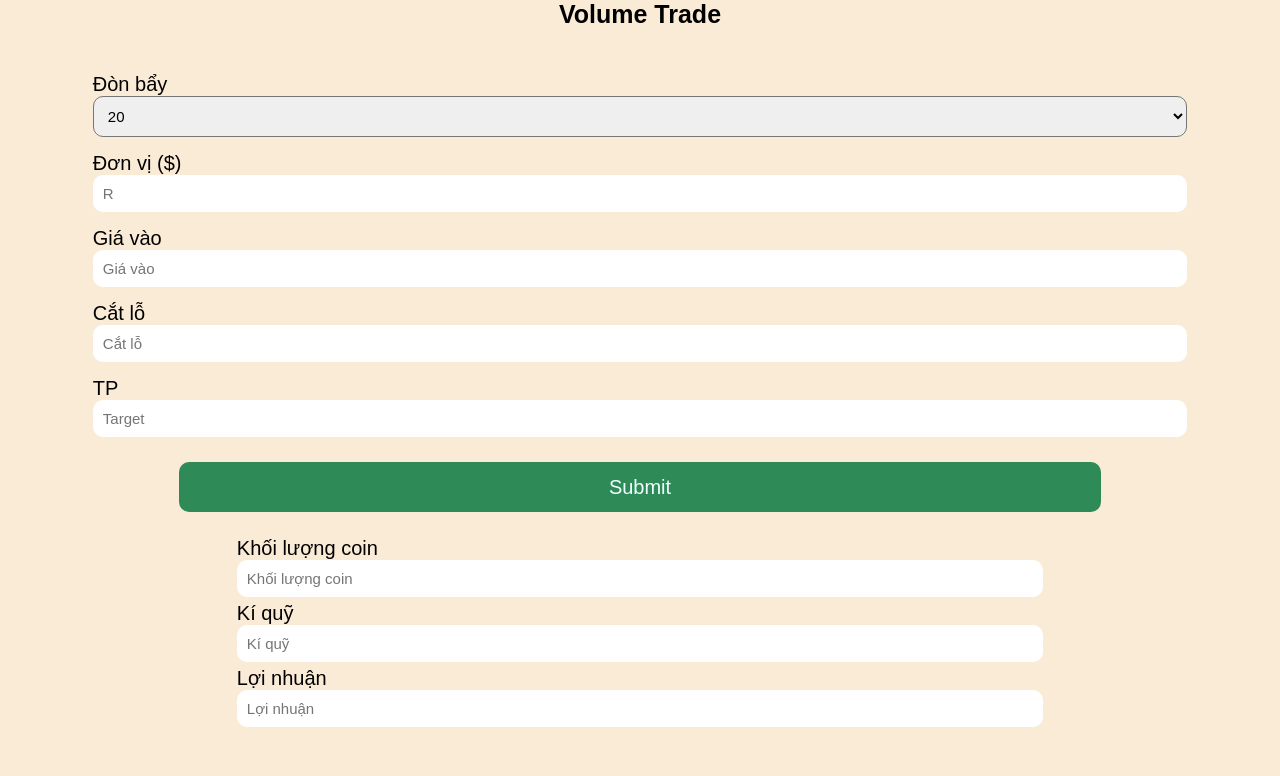
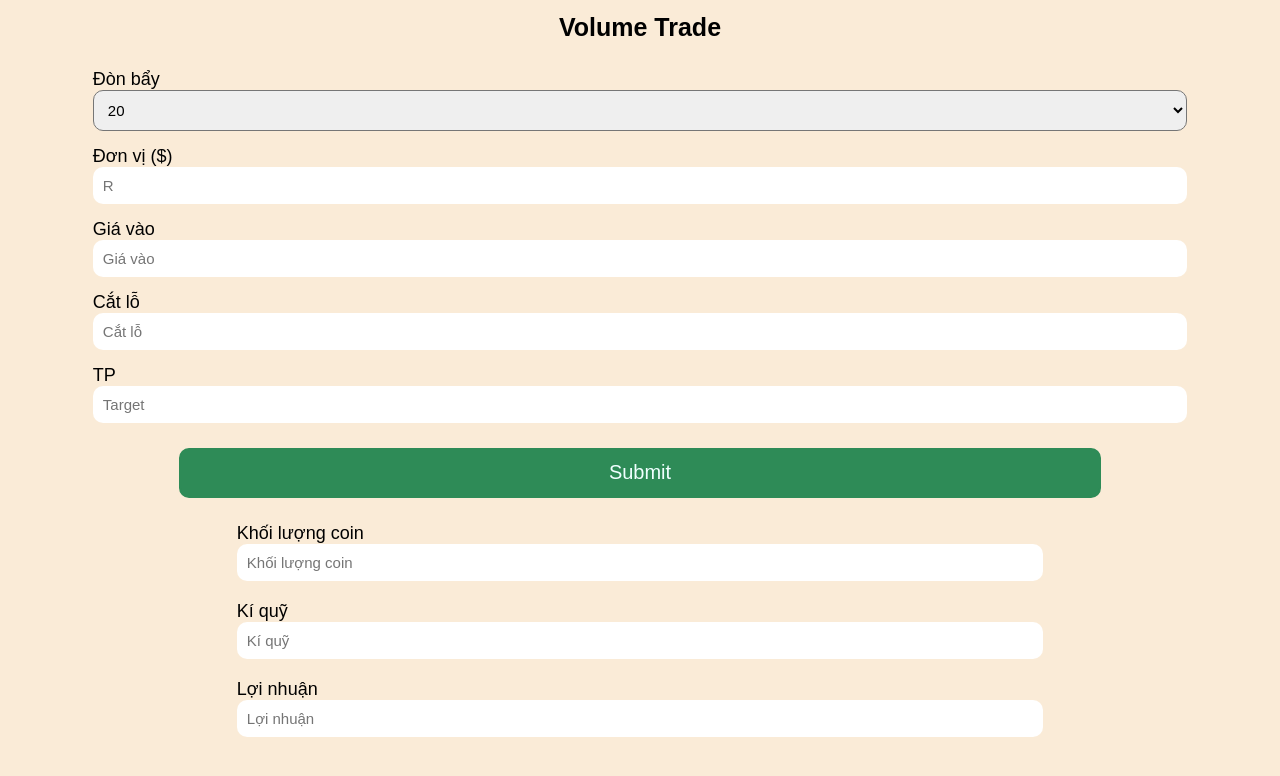
Before and after one commit to havandang973/volume_trade, a plain HTML site: page index.html in a window 1280 px wide. Drawn offline with Linux system fonts and the light colour scheme; a web font is replaced by a local one.

Commit message:
first-commit

```diff
--- a/index.css
+++ b/index.css
@@ -6,7 +6,6 @@
 
 html {
     font-family: 'Mobile Font', sans-serif;
-
 }
 
 .container {
@@ -16,6 +15,7 @@ html {
     display: flex;
     justify-content: center;
     align-items: center;
+    overflow: hidden;
 }
 
 .content {
@@ -26,13 +26,13 @@ html {
     flex-direction: column;
     justify-content: center;
     align-items: center;
+    margin-top: 5px;
 }
 
 h1 {
     position: absolute;
     font-size: 25px;
-    top: 0;
-
+    top: 10px;
 }
 
 #form_content{
@@ -53,7 +53,7 @@ h1 {
 }
 
 label {
-    font-size: 20px;
+    font-size: 18px;
 }
 
 select {
@@ -91,10 +91,11 @@ button {
 
 #form-submit {
     width: 70%;
-    margin-top: 20px;
+    margin-top: 5px;
     display: block;
 }
 
 .form-output {
-    margin-top: 5px;
+    margin-top: 20px;
+    font-size: 18px;
 }
```
